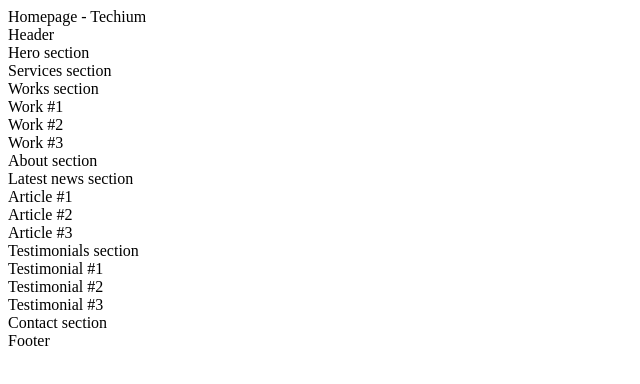
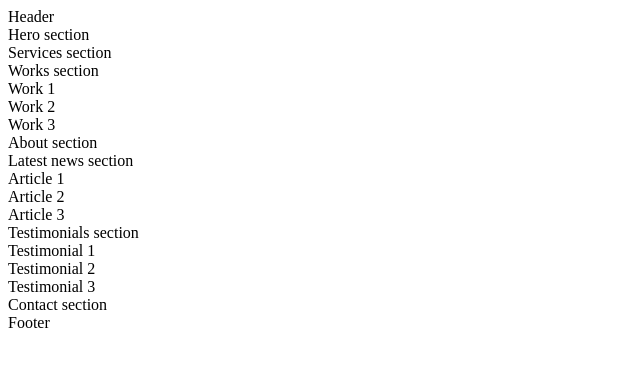
Before and after one commit to R6Doc/holbertonschool-web_front_end, a plain HTML site: page 0x00-html_advanced/6-index.html in a window 1280 px wide. Shown: the whole page, without its empty margins (0-640 px from the left). Drawn offline with Linux system fonts and the light colour scheme.

Commit message:
fix multiple line on tags

```diff
--- a/0x00-html_advanced/6-index.html
+++ b/0x00-html_advanced/6-index.html
@@ -1,71 +1,39 @@
 <!DOCTYPE html>
-<html dir="ltr" lang="en">
+<html lang="en" dir="ltr">
   <head>
     <meta charset="utf-8">
     <meta name="viewport" content="width=device-width, initial-scale=1.0, viewport-fit=cover">
-    <tittle>Homepage - Techium</tittle>
+    <title>Homepage - Techium</title>
     <meta name="description" content="Techium is a digital agency">
     <link rel="icon" type="image/x-icon" href="./favicon.ico">
     <link rel="icon" type="image/png" href="./favicon.png">
   </head>
-
   <body>
-    <header>
-        Header
-    </header>
+    <header>Header</header>
     <main>
-        <section>
-            Hero section
-        </section>
-        <section>
-            Services section
-        </section>
+      <section>Hero section</section>
+      <section>Services section</section>
       <section>
         Works section
-            <article>
-                Work #1
-            </article>
-            <article>
-                Work #2
-            </article>
-            <article>
-                Work #3
-            </article>
+        <article>Work 1</article>
+        <article>Work 2</article>
+        <article>Work 3</article>
       </section>
-        <section>
-            About section
-        </section>
+      <section>About section</section>
       <section>
         Latest news section
-            <article>
-                Article #1
-            </article>
-            <article>
-                Article #2
-            </article>
-            <article>
-                Article #3
-            </article>
+        <article>Article 1</article>
+        <article>Article 2</article>
+        <article>Article 3</article>
       </section>
       <section>
         Testimonials section
-            <article>
-                Testimonial #1
-            </article>
-            <article>
-                Testimonial #2
-            </article>
-            <article>
-                Testimonial #3
-            </article>
+        <article>Testimonial 1</article>
+        <article>Testimonial 2</article>
+        <article>Testimonial 3</article>
       </section>
-        <section>
-            Contact section
-        </section>
+      <section>Contact section</section>
     </main>
-    <footer>
-        Footer
-    </footer>
+    <footer>Footer</footer>
   </body>
-
 </html>
```
Lines whose indentation alone changed are shown as unchanged.
